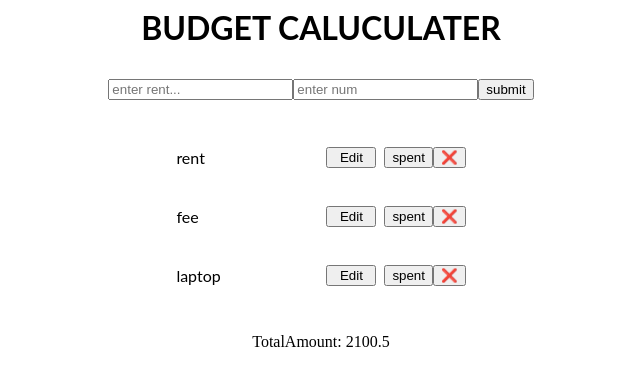
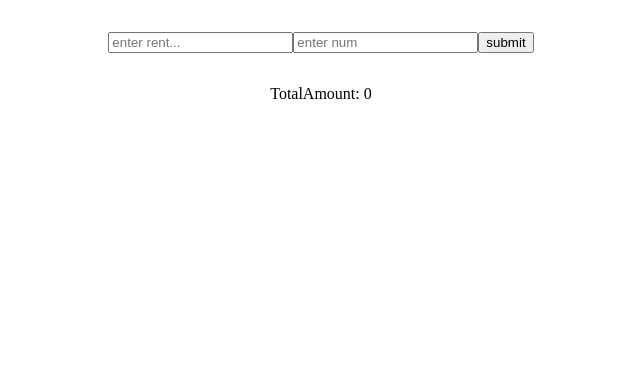
Before and after one commit to Neelima1220/react-budeget-caluclator, a React (Create React App) app: page / in a window 1280 px wide. Shown: the top 386 px of the page, without its empty margins (319-959 px from the left). Built offline with nearby package versions, Linux system fonts and the light colour scheme.

Commit message:
1 file modified

```diff
--- a/App.tsx
+++ b/App.tsx
@@ -1,4 +1,4 @@
-import React, { useState } from 'react';
+import React, { useEffect, useState } from 'react';
 import './style.css';
 
 interface Iexpense {
@@ -8,19 +8,20 @@ interface Iexpense {
   isCompleted: boolean;
 }
 
-const initialExpenses = [
-  { id: 1, text: 'rent', num: '300.50', isCompleted: false },
-  { id: 2, text: 'fee', num: '1300', isCompleted: false },
-  { id: 3, text: 'laptop', num: '500', isCompleted: false },
-];
-
 export default function App(): JSX.Element {
-  const [expeses, setExpenses] = useState<Iexpense[]>(initialExpenses);
+  const [expeses, setExpenses] = useState<Iexpense[]>();
   const [txtV, setTxtV] = useState<string>('');
   const [numV, setNumV] = useState<number | string>('');
   const [isEdit, setIsEdit] = useState<boolean>(false);
   const [editId, setEditId] = useState(0);
-  // const [showNot, setShownot] = useState(false)
+
+  useEffect(() => {
+    if (localStorage.getItem('expenses')) {
+      setExpenses(JSON.parse(localStorage.getItem('expenses')));
+    } else {
+      setExpenses([]);
+    }
+  }, []);
 
   const handleSubmit = (e) => {
     e.preventDefault();
@@ -31,6 +32,7 @@ export default function App(): JSX.Element {
           return item.id === editId ? { ...item, text: txtV, num: numV } : item;
         });
         setExpenses(temop);
+        localStorage.setItem('expenses', JSON.stringify(temop));
         setIsEdit(false);
       } else {
         const newExpense = {
@@ -39,7 +41,9 @@ export default function App(): JSX.Element {
           num: numV,
           isCompleted: false,
         };
-        setExpenses([...totalExpenses, newExpense]);
+        const totExp = [...totalExpenses, newExpense];
+        setExpenses(totExp);
+        localStorage.setItem('expenses', JSON.stringify(totExp));
       }
       setTxtV('');
       setNumV('');
@@ -79,7 +83,7 @@ export default function App(): JSX.Element {
   };
   return (
     <div>
-      <h1 style={{ textAlign: 'center' }}>BUDGET CALUCULATER</h1>
+      {/* <h1 style={{ textAlign: 'center' }}>BUDGET CALUCULATER</h1> */}
       <form
         onSubmit={handleSubmit}
         style={{ textAlign: 'center', marginTop: '2rem' }}
```
